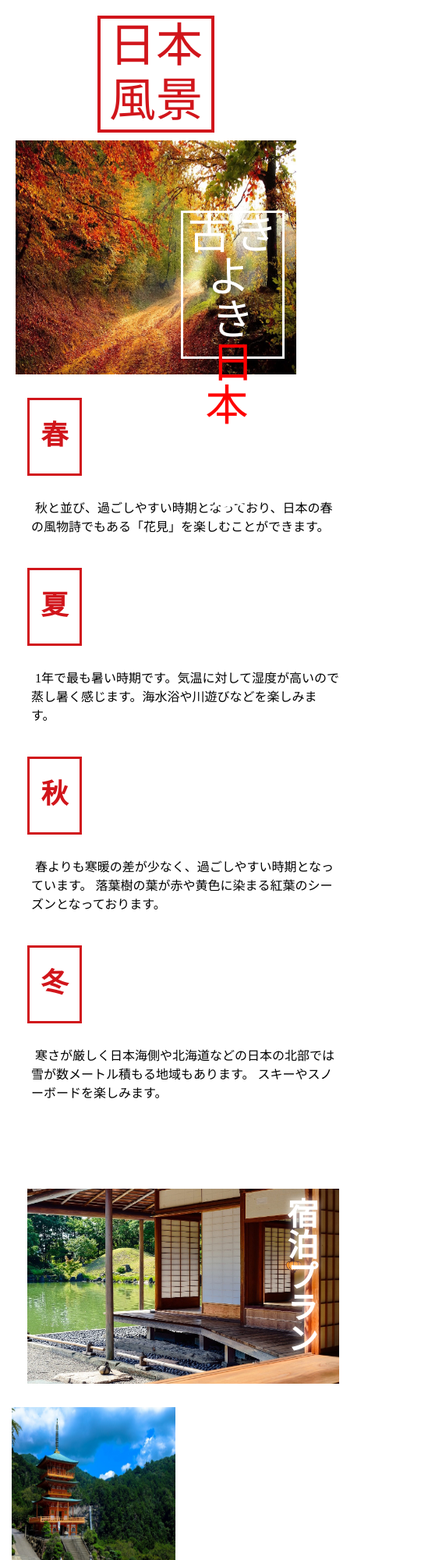
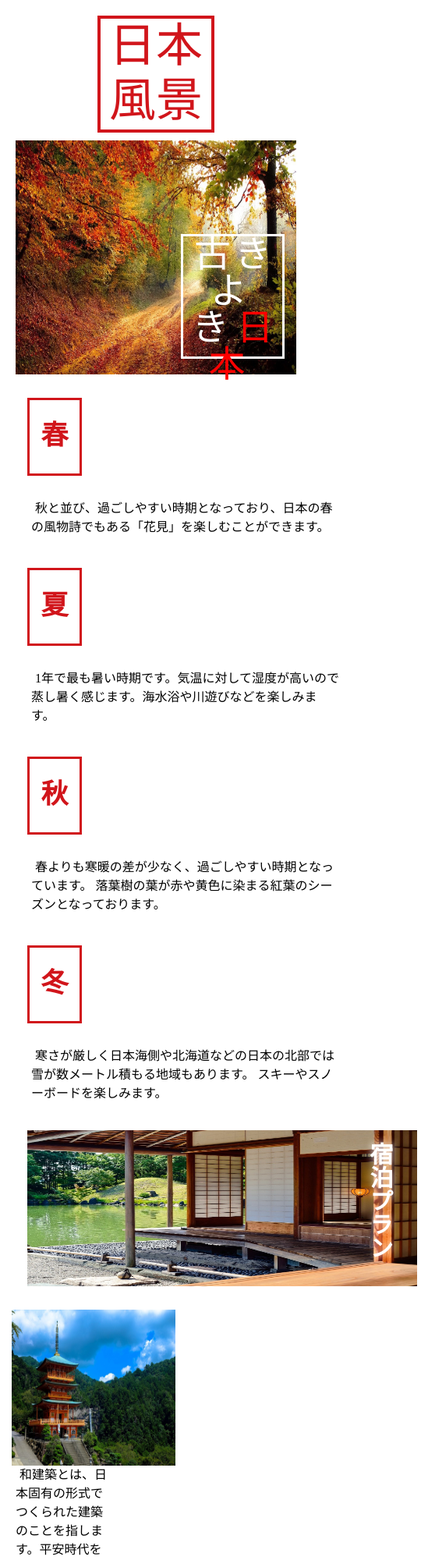
Before and after one commit to IzumoHigurashi/WebDesignSample01, a plain HTML site: page index.html in a window 390 px wide. Shown: the top 2000 px of the page at 78% size, 540 px wide, since content can reach past the window. Drawn offline with nearby package versions, Linux system fonts and the light colour scheme.

Commit message:
add commit

```diff
--- a/index.html
+++ b/index.html
@@ -115,7 +115,7 @@
 						</span>
 					</div>
 				</div>
-				<div>
+				<div class="side-img-main-freme">
 					<div class="side-img-flame side-img-1 img-effect">
 						<img src="img/和菓子.jpg" class="side-img" alt="風景の画像">
 						<div class="side-img-text1 side-img-font">お料理</div>
--- a/style.css
+++ b/style.css
@@ -156,10 +156,10 @@ header {
 }
 
 .main-left-img {
-	margin-top: 80px;
+	margin-top: 60px;
 	clear: left;
 	float: left;
-	width: 400px;
+	width: 500px;
 	height: 250px;
 }
 
@@ -191,7 +191,6 @@ header {
 	width: 35%;
 	margin-left: 10px;
 }
-
 
 .side-img-flame {
 	float: left;
--- a/styles_responsive.css
+++ b/styles_responsive.css
@@ -21,7 +21,7 @@
 
   .maim-img-text {
     position: absolute;
-    top: 30%;
+    top: 40%;
     right: 20px;
     bottom: 20px;
     width: 35%;
@@ -30,11 +30,10 @@
     border-color: white;
     font-family: "MS Mincho";
     color: white;
-    font-size: 55px;
+    font-size: 47px;
     line-height: 100%;
     letter-spacing: 5px;
   }
-
   .main-frame {
     width: 100%;
   }
@@ -43,9 +42,44 @@
     width: 100%;
   }
 
+  .main-left-img {
+    margin-top: 5px;
+    clear: both;
+    width: 500px;
+    height: 200px;
+  }
+
+  .contents-img-text {
+    position: absolute;
+    top: 10%;
+    right: 5%;
+    color: white;
+    font-size: 30px;
+    font-family: "MS Mincho";
+    font-weight: bold;
+    text-shadow: 0 0 10px white;
+  }
+
   .main-right {
     width: 100%;
   }
+
+  .side-img-flame {
+    float: left;
+    margin-right: 10px;
+    position: relative;
+    writing-mode: vertical-lr;
+    margin-top: 0px;
+    margin: auto;
+  }
+
+
+  .side-img {
+    width: 171px;
+    height: 400px;
+    object-fit: cover;
+  }
+
 
 
   footer {
```
